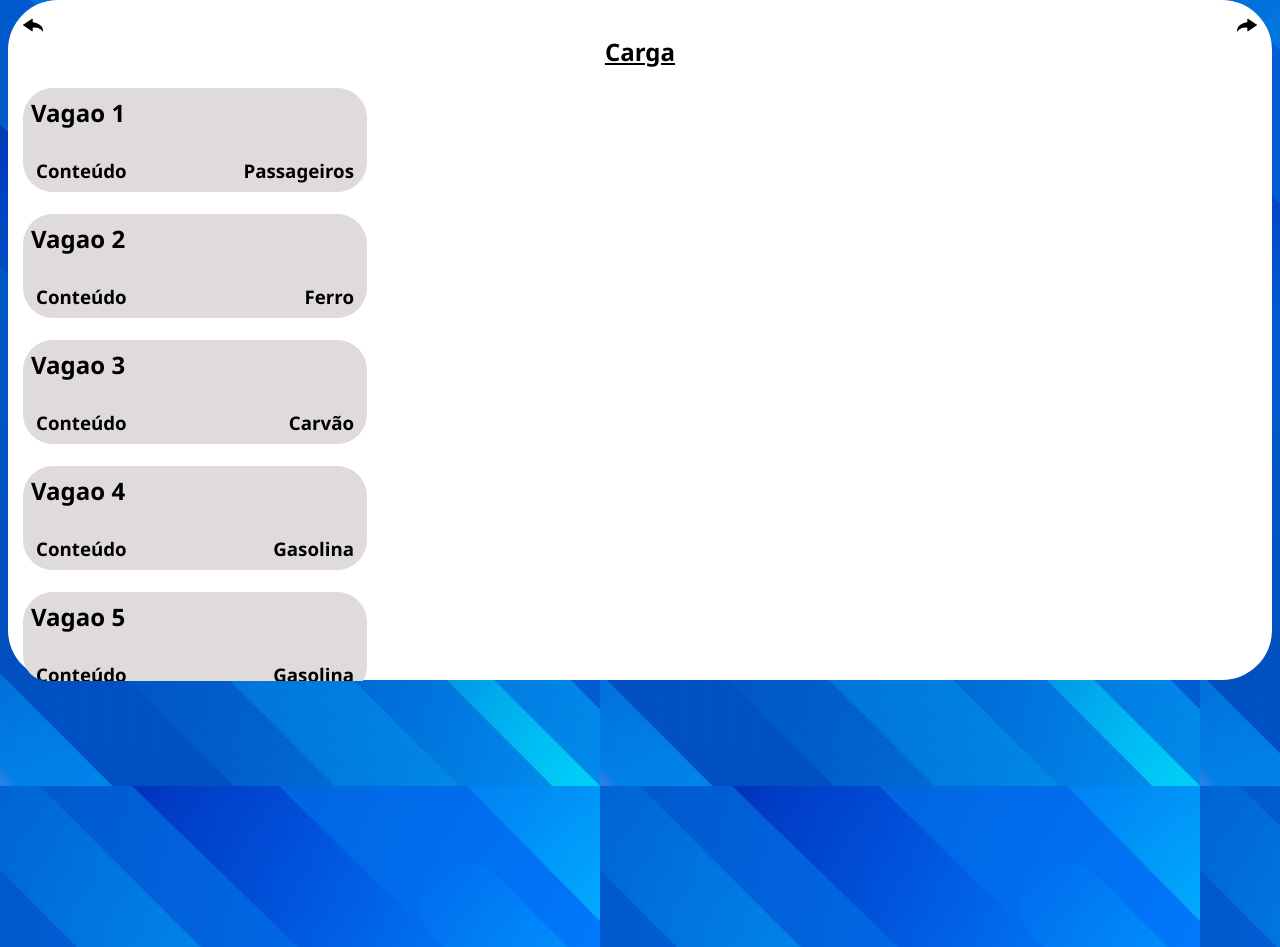
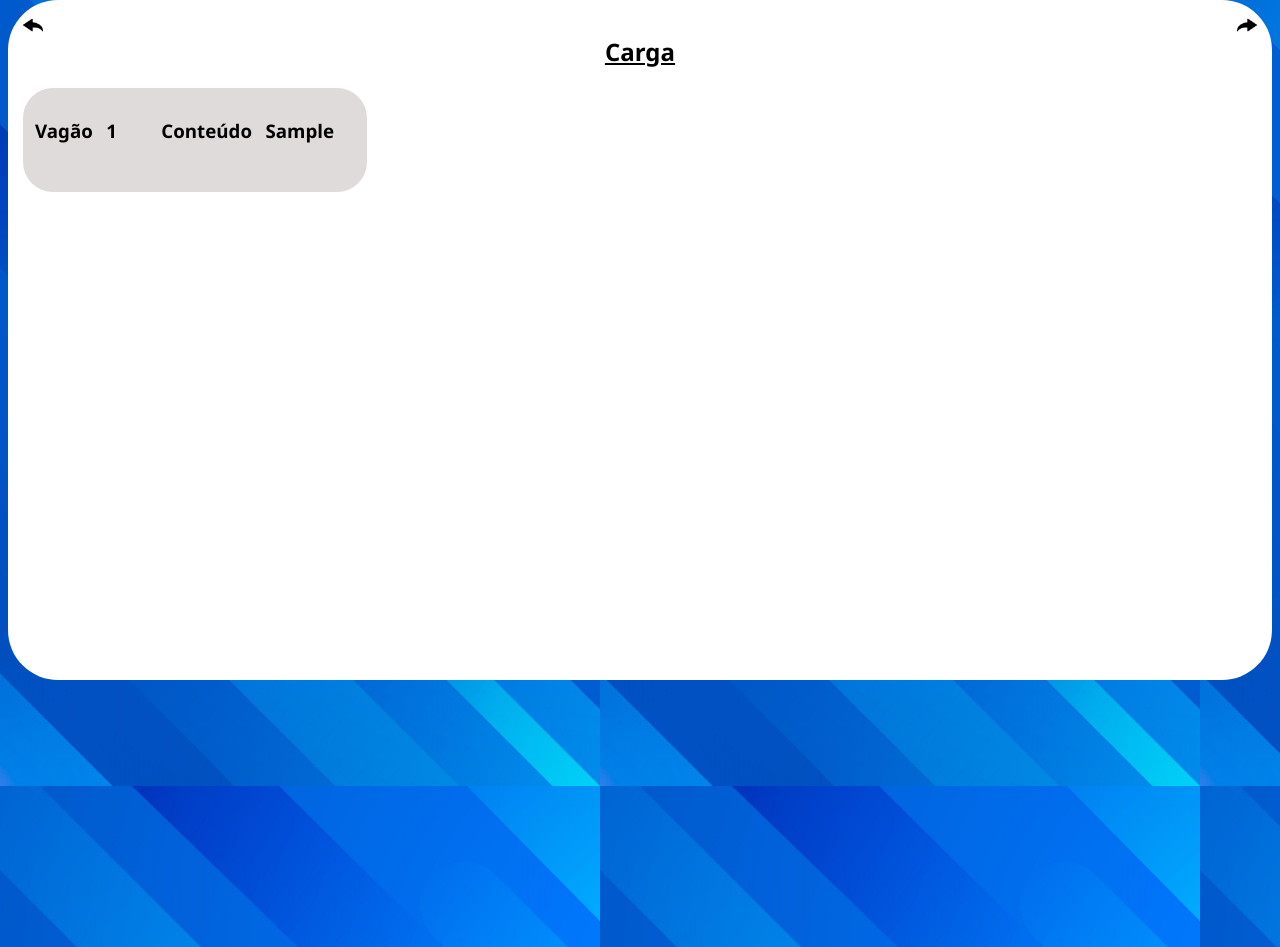
Before and after one commit to Klahold/Klahold-SA_Ferrovia, a PHP site: page /public/Cargas.php in a window 1280 px wide. Shown: the part 114-1061 px from the top of the page. Run offline with PHP 8.4, Linux system fonts and the light colour scheme; the visitor is signed in with stand-in values (Sample User, id 1); tables that the repository leaves empty hold one stand-in row (values such as "Sample post").

Commit message:
ADD - cargas SOCORRO

```diff
--- a/public/Cargas.php
+++ b/public/Cargas.php
@@ -48,118 +48,58 @@ endif
 
       <div class="cinzaCargas">
         <div class="arrumadores">
-          <div class="flex">
-            <h2 class="texto">Vagao 1</h2>
-          </div>
+          <div class="espaco">
+               <?php
+        $sql = "SELECT * FROM carga";
+        $result = $conn->query($sql);
 
-          <br>
+        if ($result->num_rows > 0){
 
-          <div class="espaco">
-            <h3 class="texto">Conteúdo</h3>
-            <h3 class="texto">Passageiros</h3>
-          </div>
-        </div>
-      </div>
+            echo "<table>
+                        <thead>
+                                <tr>
+                                    <strong><h3>Vagão</h3></strong>
+                                <tr>
+                        <thead>
+                <tbody>";
+        while ($row = $result->fetch_assoc()){
+            echo "<tr>
+                    <h3>{$row['id']}</h3>
+                    <tr>";
+        }
+        echo"<t/body></table>";
+        }else{
+            echo "<p>Nenhum vagão no momento.</p>";
+        }
 
-      <br>
 
-      <div class="cinzaCargas">
-        <div class="arrumadores">
-          <div class="flex">
-            <h2 class="texto">Vagao 2</h2>
-          </div>
+        ?>
 
-          <br>
 
-          <div class="espaco">
-            <h3 class="texto">Conteúdo</h3>
-            <h3 class="texto">Ferro</h3>
-          </div>
-        </div>
-      </div>
 
-      <br>
+        <?php
+        $sql = "SELECT * FROM carga";
+        $result = $conn->query($sql);
 
-      <div class="cinzaCargas">
-        <div class="arrumadores">
-          <div class="flex">
-            <h2 class="texto">Vagao 3</h2>
-          </div>
+        if ($result->num_rows > 0){
 
-          <br>
+            echo "<table>
+                        <thead>
+                                <tr>
+                                    <strong><h3>Conteúdo</h3></strong>
+                                <tr>
+                        <thead>
+                <tbody>";
+        while ($row = $result->fetch_assoc()){
+            echo "<tr>
+                    <h3>{$row['conteúdo']}</h3>
+                    <tr>";
+        }
+        echo"<t/body></table>";
+        }
 
-          <div class="espaco">
-            <h3 class="texto">Conteúdo</h3>
-            <h3 class="texto">Carvão</h3>
-          </div>
-        </div>
-      </div>
-
-      <br>
-
-      <div class="cinzaCargas">
-        <div class="arrumadores">
-          <div class="flex">
-            <h2 class="texto">Vagao 4</h2>
-          </div>
-
-          <br>
-
-          <div class="espaco">
-            <h3 class="texto">Conteúdo</h3>
-            <h3 class="texto">Gasolina</h3>
-          </div>
-        </div>
-      </div>
-
-      <br>
-
-      <div class="cinzaCargas">
-        <div class="arrumadores">
-          <div class="flex">
-            <h2 class="texto">Vagao 5</h2>
-          </div>
-
-          <br>
-
-          <div class="espaco">
-            <h3 class="texto">Conteúdo</h3>
-            <h3 class="texto">Gasolina</h3>
-          </div>
-        </div>
-      </div>
-
-      <br>
-
-      <div class="cinzaCargas">
-        <div class="arrumadores">
-          <div class="flex">
-            <h2 class="texto">Vagao 6</h2>
-          </div>
-
-          <br>
-
-          <div class="espaco">
-            <h3 class="texto">Conteúdo</h3>
-            <h3 class="texto">Soja</h3>
-          </div>
-        </div>
-      </div>
-
-      <br>
-
-      <div class="cinzaCargas">
-        <div class="arrumadores">
-          <div class="flex">
-            <h2 class="texto">Vagao 7</h2>
-          </div>
-
-          <br>
-
-          <div class="espaco">
-            <h3 class="texto">Conteúdo</h3>
-            <h3 class="texto">Trigo</h3>
-          </div>
+        ?>
+            </div>
         </div>
       </div>
 
--- a/style/styles.css
+++ b/style/styles.css
@@ -153,6 +153,8 @@ a{
 
 .arrumadores{
     margin: 5px;
+    height: 100px;
+    width: 340px;
 }
 
 .texto {
@@ -180,6 +182,7 @@ a{
     display: flex;
     justify-content: space-between ;
 }
+
 
 /*------------------------------------------------------------------*/
 /*Dashboard*/
```
